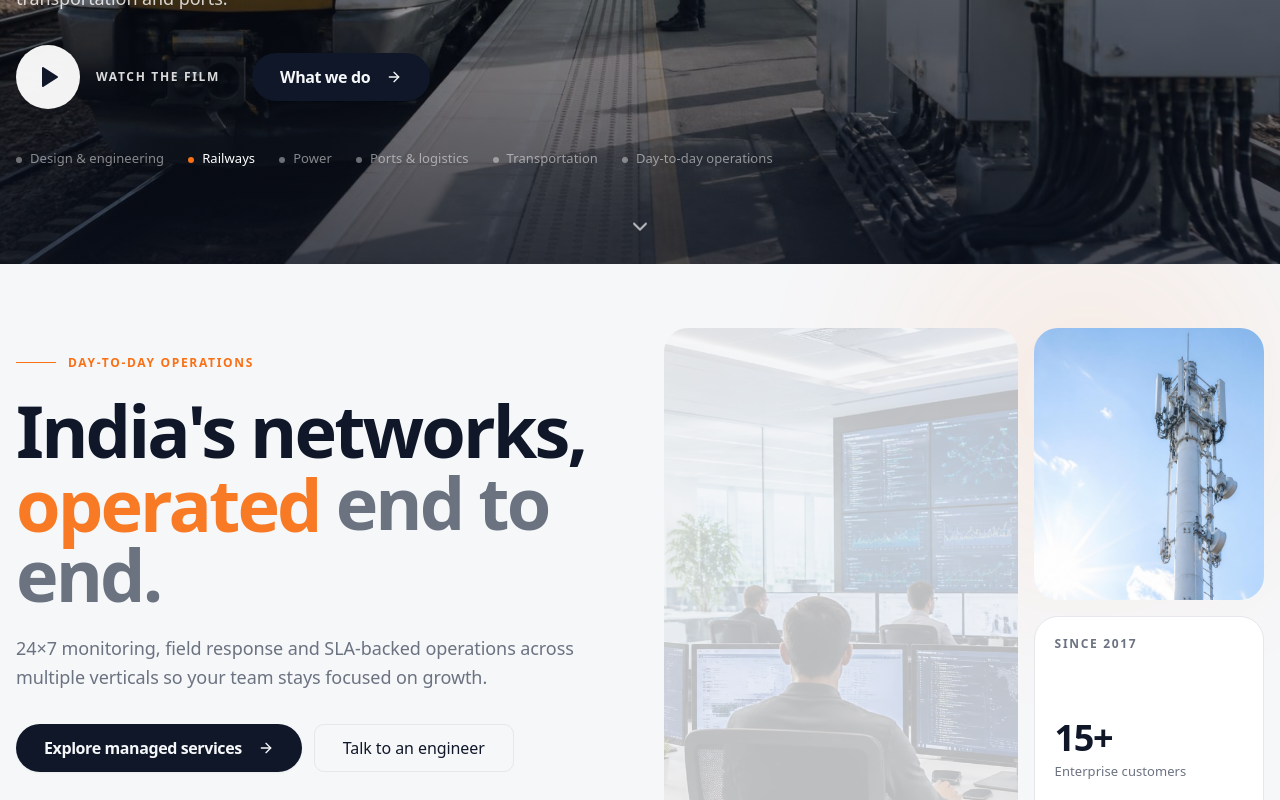
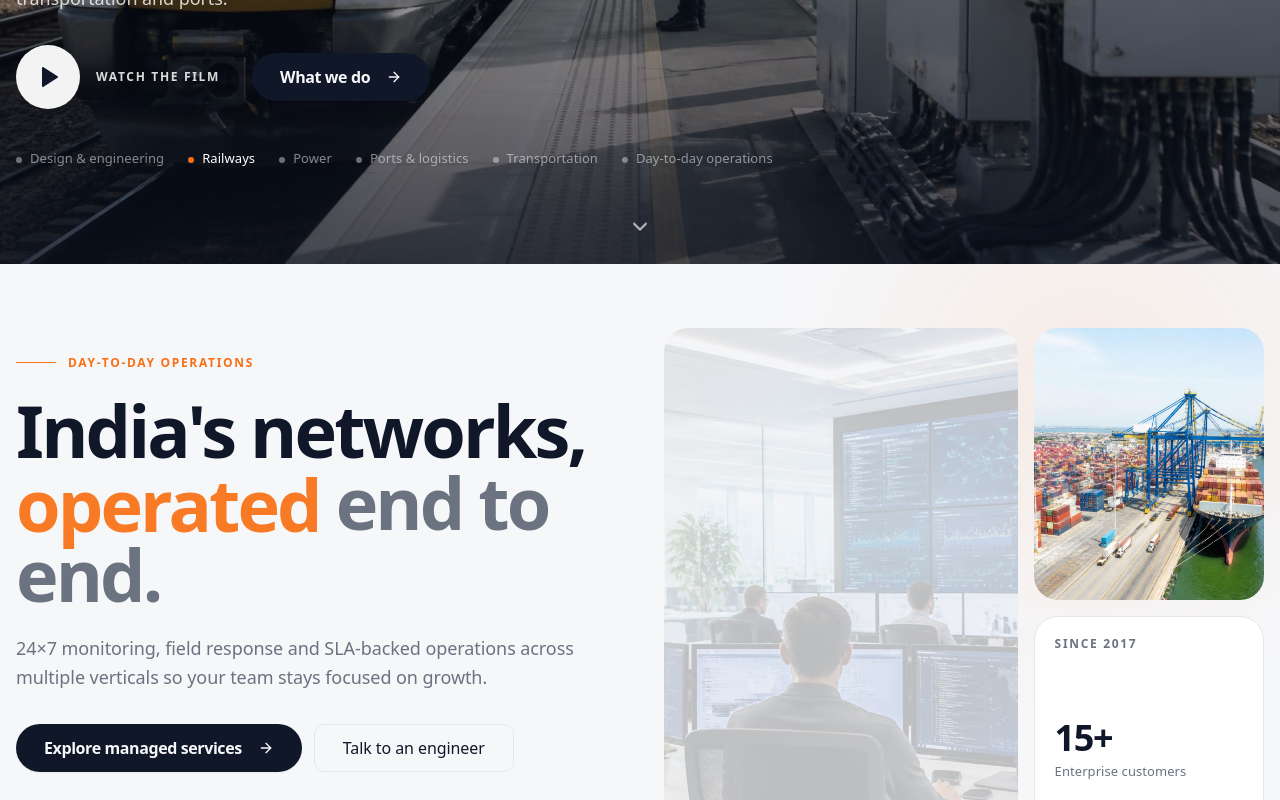
Before and after one commit to sourav90guptayct/uconnect, a React (Vite) app: page / in a window 1280 px wide. Shown: the part 505-1305 px from the top of the page. Built offline with nearby package versions, Linux system fonts and the light colour scheme; a web font is replaced by a local one.

Commit message:
Changes
Co-authored-by: sourav90guptayct <221841292+sourav90guptayct@users.noreply.github.com>

```diff
--- a/src/components/Hero.tsx
+++ b/src/components/Hero.tsx
@@ -394,8 +394,9 @@ const Hero = () => {
               {/* Static supporting tiles */}
               <div className="col-span-2 row-span-3 rounded-[1.5rem] overflow-hidden bg-muted">
                 <img
-                  src={tileTower}
-                  alt="Telecom tower against a bright sky"
+                  src={sectorPorts}
+                  alt="Container port with gantry cranes loading a vessel"
+
                   loading="lazy"
                   decoding="async"
                   className="h-full w-full object-cover"
```
